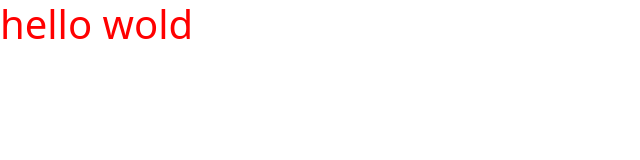
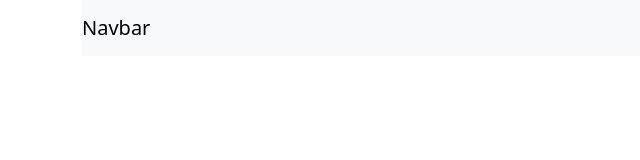
Before and after one commit to vallarasuk/CodSoft-Portfolio, a plain HTML site: page index.html in a window 1280 px wide. Shown: the whole page, without its empty margins (0-640 px from the left). Drawn offline with nearby package versions, Linux system fonts and the light colour scheme.

Commit message:
Navbar added commit

```diff
--- a/index.html
+++ b/index.html
@@ -13,8 +13,11 @@
     <link rel="stylesheet" href="./style.css" />
   </head>
   <body>
-    <h1>hello wold</h1>
-    <div class="container"></div>
+    <div class="container">
+      <nav class="navbar navbar-expand-lg navbar-light bg-light">
+        <a class="navbar-brand" href="#">Navbar</a>
+      </nav>
+    </div>
   </body>
 
   <script
```
